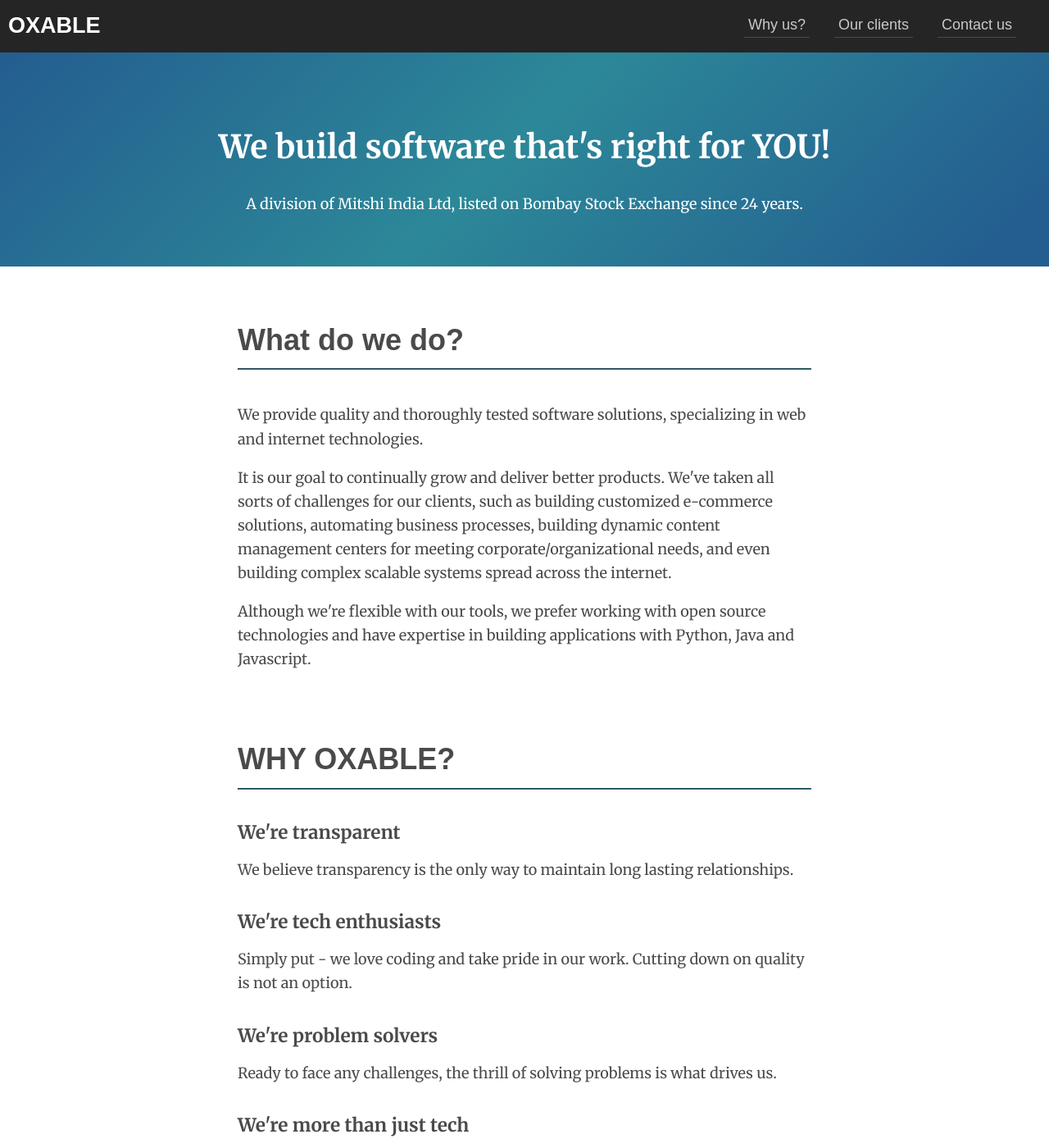
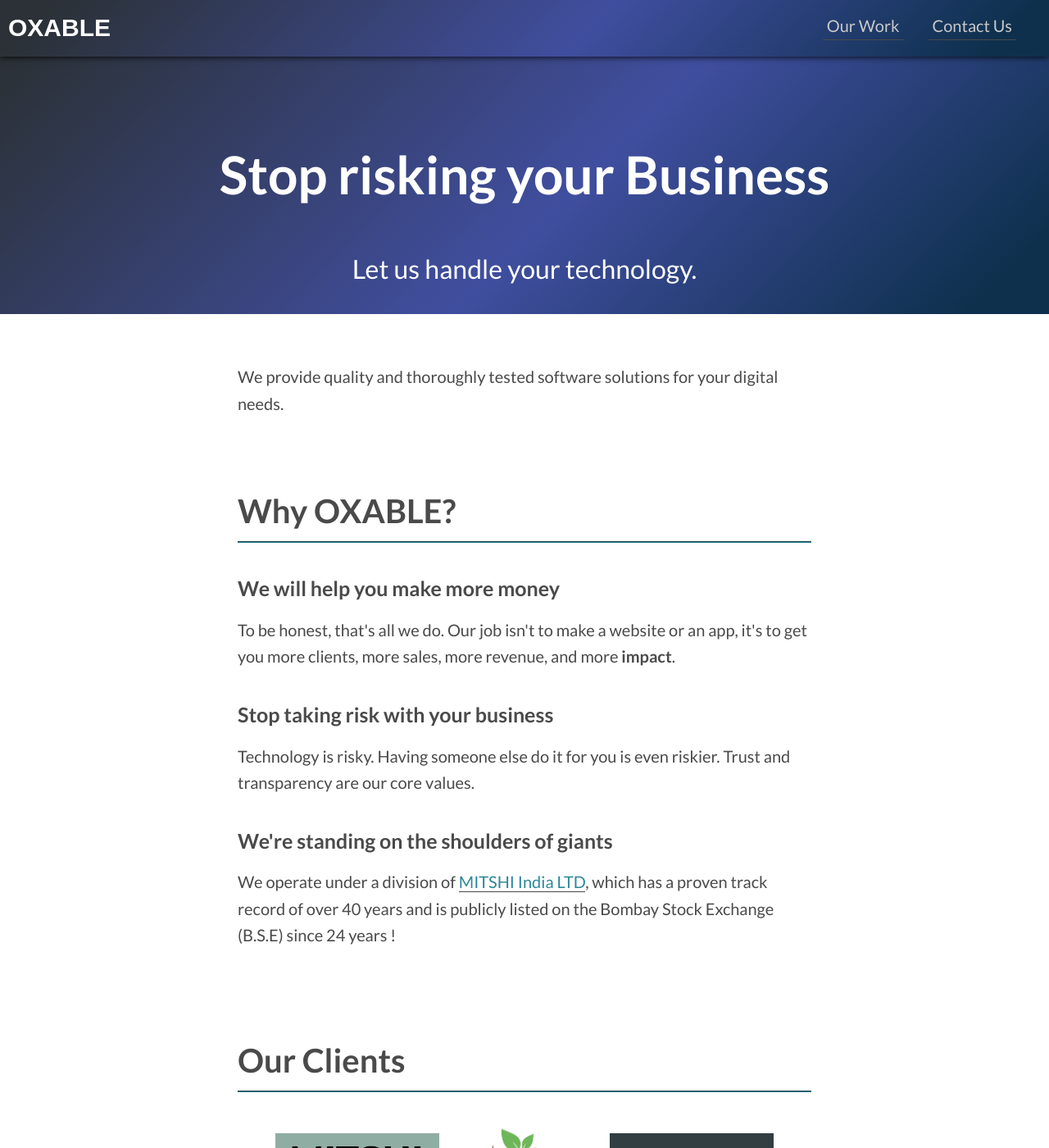
Before and after one commit to oxable/oxable.co, a Jekyll site: the page built from index.html, in a window 1280 px wide and 1400 px high. Shown: the whole window at 82% size. Built offline with Jekyll 4.4.1, drawn with Linux system fonts in a browser that asks for light colours; some of the changed text lies outside the part shown.

Commit message:
Updated the site

```diff
--- a/_layouts/base.html
+++ b/_layouts/base.html
@@ -18,6 +18,12 @@
 
     <!-- Assets -->
     <link rel="stylesheet" href="https://fonts.googleapis.com/css?family=Merriweather:400,400italic,700">
+    <link href="https://fonts.googleapis.com/css?family=Josefin+Sans:400,700" rel="stylesheet">
+    <link href="https://fonts.googleapis.com/css?family=Lato:400,700" rel="stylesheet">
+
+<link href="https://fonts.googleapis.com/css?family=Work+Sans:400,700" rel="stylesheet">
+
+
     <link rel="stylesheet" href="{{ site.baseurl }}/assets/css/normalize.css">
     <link rel="stylesheet" href="{{ site.baseurl }}/assets/css/sakura.css" async>
     <link rel="stylesheet" href="{{ site.baseurl }}/assets/css/custom.css?{{site.time | date: '%s%N'}}" async>
--- a/assets/css/custom.css
+++ b/assets/css/custom.css
@@ -3,11 +3,31 @@
 
 body {
     padding-top: 20px;
-    font-family: Merriweather, Helvetica, Arial, sans-serif;
+    font-family: 'Lato', sans-serif;
     background-color: rgba(0,0,0,0.0);
     max-width: none;
     margin: 0;
     padding: 0;
+    font-size: 1.6rem;
+}
+
+@media (min-width: 769px) {
+    body {
+        font-size: 2.0rem;
+    }
+}
+
+h1, h2, h3, h4, h5, h6 {
+    font-family: 'Josefin Sans', sans-serif;
+    font-family: 'Lato', sans-serif;
+}
+
+.bold {
+    font-weight: 700;
+}
+
+a {
+    border-bottom: 1px solid #4a4a4a;
 }
 
 #topnav {
@@ -21,6 +41,8 @@
   padding: 10px 10px;
   margin: auto;
   z-index: 999;
+  background: linear-gradient(135deg,#2b3136 5%,#404e9f 56%,#0e304d 94%);
+  box-shadow: 0px 0px 8px black;
 }
 
 #topnav:after {
@@ -54,7 +76,6 @@
 .topnav-list li a {
   color: #c9c9c9;
   padding: 5px;
-  font-family: "Arial";
 }
 
 .topnav-list li a:hover {
@@ -85,21 +106,23 @@
 
 .mid-section {
   min-height: 200px;
-  background-color: #245e90;
+  /* background-color: #245e90; */
+  background-color: #252525;
   padding-top: 125px;
   color: white;
   text-align: center;
-  background: linear-gradient(135deg,#245e90 5%,#2c8898 50%,#245e90 94%);
+  /* background: linear-gradient(135deg,#245e90 5%,#2c8898 50%,#245e90 94%); */
+  background: linear-gradient(135deg,#2b3136 5%,#404e9f 56%,#0e304d 94%);
 }
 
 .mid-header {
-  font-size: 2.2em;
+  font-size: 3.2em;
 }
 
 .mid-subheading {
   margin-top: 15px;
   color: white;
-  font-size: 1em;
+  font-size: 1.6em;
   padding-bottom: 30px;
 }
 
@@ -116,16 +139,11 @@
 }
 
 .section h2 {
-  font-family: "Arial";
   margin-bottom: 15px;
 }
 
 .section hr {
   margin-bottom: 40px;
-}
-
-.section ul li {
-    margin-bottom: 25px;
 }
 
 #why-section h5 {
@@ -155,11 +173,22 @@
     overflow: hidden;
 }
 
-.client-board * {
-  display: inline-block;
-  font-family: "Arial";
-  text-align: center;
-  vertical-align: middle;
+.client-board {
+    padding: 0px;
+}
+
+.client-board li {
+    display: inline-block;
+    max-width: 200px;
+    max-height: 100px;
+    vertical-align: middle;
+}
+
+@media (max-width: 768px) {
+
+    .client-board li {
+        width: 49%;
+    }
 }
 
 .client-board a {
@@ -170,8 +199,8 @@
 .client-img {
     padding-top: 10px;
     transition: filter .5s ease-in-out;
-    -webkit-filter: grayscale(100%); /* Ch 23+, Saf 6.0+, BB 10.0+ */
-    filter: grayscale(100%); /* FF 35+ */
+    -webkit-filter: grayscale(70%); /* Ch 23+, Saf 6.0+, BB 10.0+ */
+    filter: grayscale(70%); /* FF 35+ */
 }
 
 .client-img-fancy {
@@ -209,7 +238,7 @@
   }
 }
 
-.col33 {
+.col33, .col66 {
     padding: 5px;
 }
 
@@ -217,6 +246,9 @@
   .content { width: 66.66%; }
   .sidebar { width: 33.33%; }
   .col33 { width: 33.33%; }
+  .col50 { width: 50%; }
+  .col66 { width: 66.66%; }
+  .col99 { width: 99.99%; }
 }
 
 .site-title {
@@ -240,13 +272,7 @@
     margin: auto;
 }
 
-h1, h2, h3, h4, h5, h6 {
-    font-family: Merriweather, Helvetica, Arial, sans-serif;
-}
 
-a {
-    border-bottom: 1px solid #4a4a4a;
-}
 
 .fancy-font {
     font-family: Courier New, Courier, monospace;
--- a/index.html
+++ b/index.html
@@ -10,114 +10,91 @@
     <li><a href="#client-section">Who?</a></li>
     <li><a href="#contact-section">How?</a></li>
     -->
-    <li><a href="#why-section">Why us?</a></li>
-    <li><a href="#client-section">Our clients</a></li>
-    <li><a href="#contact-section">Contact us</a></li>
+    <li><a href="#client-section">Our Work</a></li>
+    <!-- <li><a href="#client-section">About Us</a></li> -->
+    <li><a href="#contact-section">Contact Us</a></li>
   </ul>
 </div>
 
 <div class="mid-section">
-    <h2 class="mid-header">
-      We build software that's right for YOU!
+    <h2 class="mid-header bold">
+      Stop risking your Business
     </h2>
     <div class="mid-subheading">
-      A division of Mitshi India Ltd, listed on Bombay Stock Exchange since 24 years.
+      Let us handle your technology.
     </div>
  </div>
 
 <div class="section" id="what-section">
-  <h2>What do we do?</h2>
-  <hr />
-  <p>We provide quality and thoroughly tested software solutions, specializing in web and internet technologies.</p>
-  <p>
-    It is our goal to continually grow and deliver better products. We've taken
-    all sorts of challenges for our clients, such as building customized
-    e-commerce solutions, automating business processes, building dynamic
-    content management centers for meeting corporate/organizational needs,
-    and even building complex scalable systems spread across the internet.
-  </p>
-  <p>
-    Although we're flexible with our tools, we prefer working with open source technologies
-    and have expertise in building applications with Python, Java and Javascript.
-  </p>
+  <p class="">We provide quality and thoroughly tested software solutions for your digital needs.</p>
 </div>
 
 
 <div class="section" id="why-section">
-  <h2>WHY OXABLE?</h2>
+  <h2>Why OXABLE?</h2>
   <hr />
-  <h5>We're <strong>transparent</strong></h5>
-  <p>We believe transparency is the only way to maintain long lasting relationships.</p>
+  <h5>We will help you make more money</h5>
+  <p>To be honest, that's all we do. Our job isn't to make a website or an app, it's to get you more clients, more sales, more revenue, and more <b>impact</b>.</p>
 
-  <h5>We're <strong>tech enthusiasts</strong></h5>
-  <p>Simply put - we love coding and take pride in our work. Cutting down on quality is not an option.</p>
-
-  <h5>We're <strong>problem solvers</strong></h5>
-  <p>Ready to face any challenges, the thrill of solving problems is what drives us.</p>
-
-  <h5>We're <strong>more than just tech</strong></h5>
-  <p>
-    We understand that technology itself isn't enough to make great products.
-    We'll take ownership and help you make better decisions about your business.
-  </p>
-
-  <h5>Our job is more than just delivery</h5>
-  <p>We provide complete service and support, even after delivery of the project.</p>
+  <h5>Stop taking risk with your business</h5>
+  <p>Technology is risky. Having someone else do it for you is even riskier. Trust and transparency are our core values.</p>
 
   <h5>We're <strong>standing on the shoulders of giants</strong></h5>
-  <p>We operate under a division of <a href="https://mitshi.in">MITSHI India LTD</a>, a publicly listed company on B.S.E. since 24 years which has a proven track record of over 40 years!</p>
+  <p>We operate under a division of <a href="https://mitshi.in">MITSHI India LTD</a>,
+    which has a proven track record of over 40 years and is publicly listed on
+    the Bombay Stock Exchange (B.S.E) since 24 years !</p>
 
+  <h5></h5>
 </div>
 
 <div class="section" id="client-section">
   <h2>Our Clients</h2>
   <hr />
-  <div class="client-board row">
-    <div class="col col33">
+
+  <ul class="client-board" style="text-align: center;">
+      <li class="">
         <a href="https://mitshi.in" target="_blank">
           <img class="client-img" src="/assets/img/mitshi.png"></img>
         </a>
-    </div>
-    <div class="col col33">
+      </li>
+      <li class="">
         <a href="https://www.taazakitchen.com/" target="_blank">
           <img class="client-img-fancy" src="/assets/img/tk.png"></img>
         </a>
-    </div>
-    <div class="col col33">
+      </li>
+      <li class="">
         <a href="https://securityunderflow.com/" target="_blank">
           <img class="client-img" src="/assets/img/securityunderflow.png"></img>
         </a>
-    </div>
-  </div>
-  <br />
-  <ul>
-    <li><a href="https://www.taazakitchen.com">Taaza Kitchen</a> (division of Mitshi India Ltd): Complete online e-commerce solution + B2B and order management backend solution built from scratch to align with our clients needs. <small><em>(Case study coming soon..)</em></small></li>
-    <li><a href="https://mitshi.in">Mitshi.in</a>: Frontend website + complete backend solution used for internal processes, accounting, and auditing customized according to the company's operational needs.</li>
-    <li><a href="https://securityunderflow.com">SecurityUnderflow</a>: A platform for learning about computers and network security.</li>
-  </ul>
+      </li>
+      <li class="">
+        <a href="https://www.shankheshwartemple.org/" target="_blank">
+          <img class="client-img" src="/assets/img/skt.png"></img>
+        </a>
+      </li>
     </div>
 
-<div class="section" id="quote-section">
-  <h2>Our Quote</h2>
-  <hr />
-  <p>We are not adamant in pricing because we sincerely value relations and partnerships.
-    Thus we believe in closing deals at a win-win price.
-  </p>
   </div>
 
 <div class="section" id="contact-section">
-  <h2>Get in touch</h2>
+  <h2>Let's work together</h2>
   <hr />
   <p>You can get in touch with us at <a href="mailto:contact@oxable.co">contact@oxable.co</a>
-    or you can contact <a href="https://miteshshah.com/">Mitesh Shah</a> directly at <a href="mailto:mitesh@oxable.co">mitesh@oxable.co</a>.
   </p>
-  <p>Or you can submit this form and we will contact you shortly: </p>
-  <form action="https://formspree.io/mitesh@oxal.org" class="dashed-form" method="POST">
-    <label>Your email address:</label>
+  <p>Or you can submit this form and we will contact you within 1-2 business days: </p>
+  <form action="https://formspree.io/mitesh@oxable.co" class="dashed-form" method="POST">
+    <label>Your name:</label>
+    <input type="text" name="name" required>
+    <label>Your Email Address:</label>
     <input type="email" name="_replyto" required>
-    <br>
-    <label>Describe (in short) about your problem/needs:</label>
-    <textarea rows=6 type="text" name="name"></textarea>
+    <label>Your Mobile Number:</label>
+    <input type="tel" name="mobile" required>
+    <label>Describe (in short) about your problem/needs, timeline, and budget:</label>
+    <textarea rows=6 type="text" name="problem" placeholder="I want a website related to ...
+I want an app for my ...
+I want a custom built software for ...
+My timeline of the project is ...
+    "></textarea>
     <br>
     <button type="submit" value="Submit">Submit</button>
   </form>
```
Also changed, not shown: assets/img/skt.png (added). Lines whose indentation alone changed are shown as unchanged.
